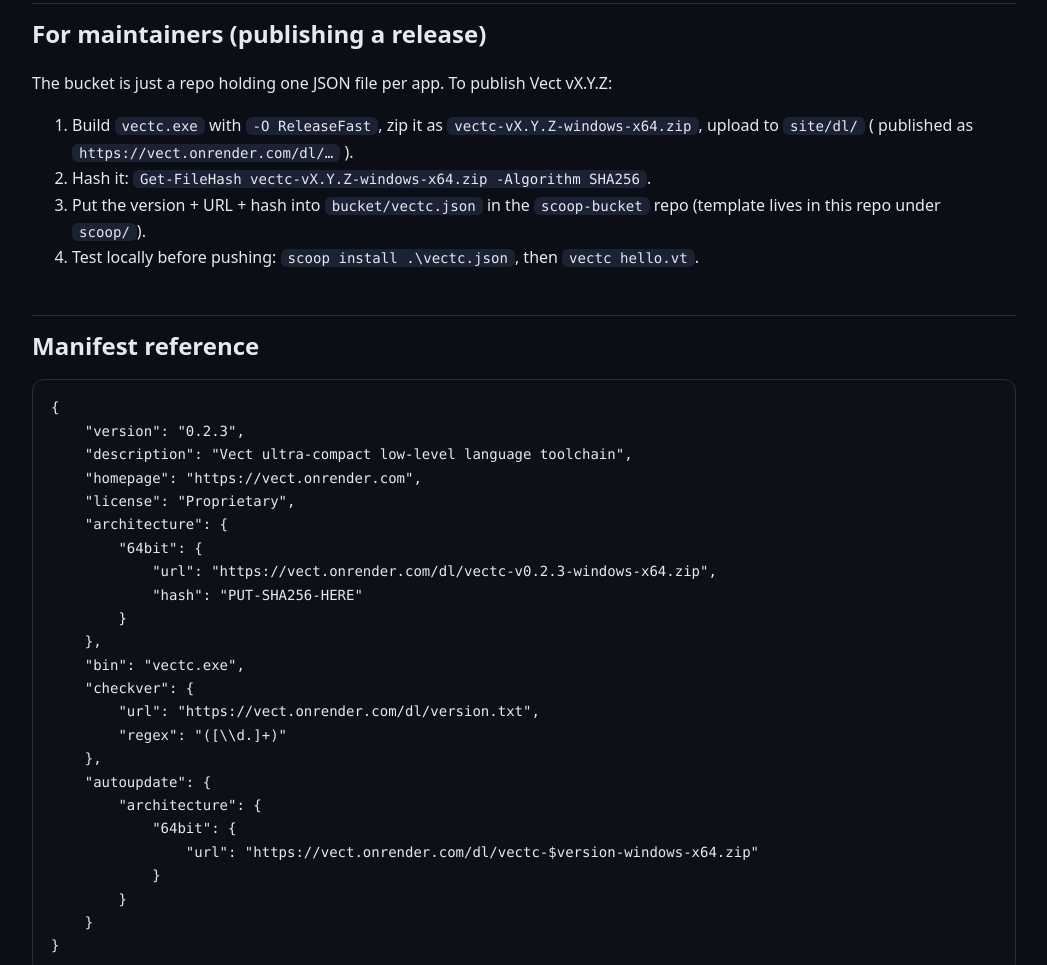
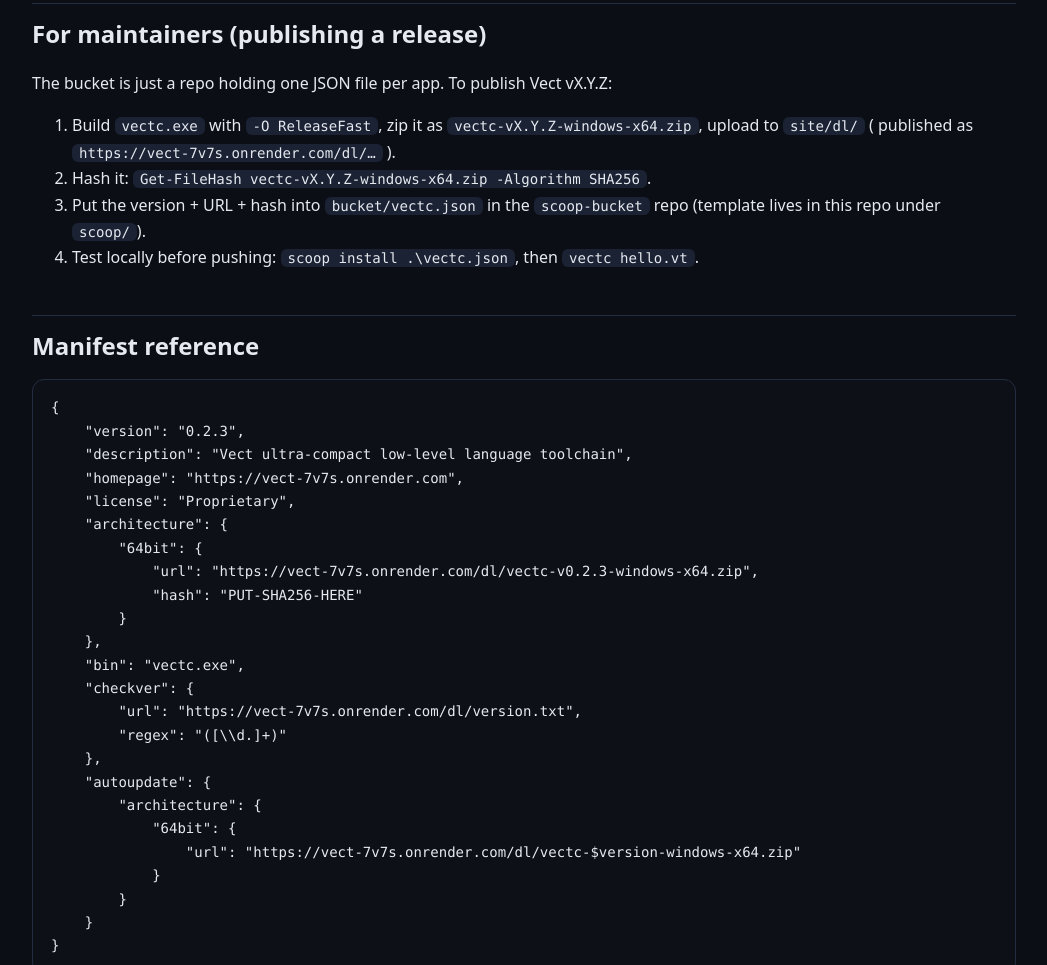
Before and after one commit to VectCode/VectLang, a plain HTML site: page site/scoop.html in a window 1280 px wide. Shown: the part 762-1727 px from the top of the page, without its empty margins (116-1163 px from the left). Drawn offline with Linux system fonts and the light colour scheme.

Commit message:
Move site to vect-7v7s.onrender.com

```diff
--- a/site/scoop.html
+++ b/site/scoop.html
@@ -32,7 +32,7 @@
   <h2 class="sec">For maintainers (publishing a release)</h2>
   <p>The bucket is just a repo holding one JSON file per app. To publish Vect vX.Y.Z:</p>
   <ol>
-    <li>Build <code>vectc.exe</code> with <code>-O ReleaseFast</code>, zip it as <code>vectc-vX.Y.Z-windows-x64.zip</code>, upload to <code>site/dl/</code> ( published as <code>https://vect.onrender.com/dl/…</code> ).</li>
+    <li>Build <code>vectc.exe</code> with <code>-O ReleaseFast</code>, zip it as <code>vectc-vX.Y.Z-windows-x64.zip</code>, upload to <code>site/dl/</code> ( published as <code>https://vect-7v7s.onrender.com/dl/…</code> ).</li>
     <li>Hash it: <code>Get-FileHash vectc-vX.Y.Z-windows-x64.zip -Algorithm SHA256</code>.</li>
     <li>Put the version + URL + hash into <code>bucket/vectc.json</code> in the <code>scoop-bucket</code> repo (template lives in this repo under <code>scoop/</code>).</li>
     <li>Test locally before pushing: <code>scoop install .\vectc.json</code>, then <code>vectc hello.vt</code>.</li>
@@ -42,23 +42,23 @@
 <pre><code>{
     "version": "0.2.3",
     "description": "Vect ultra-compact low-level language toolchain",
-    "homepage": "https://vect.onrender.com",
+    "homepage": "https://vect-7v7s.onrender.com",
     "license": "Proprietary",
     "architecture": {
         "64bit": {
-            "url": "https://vect.onrender.com/dl/vectc-v0.2.3-windows-x64.zip",
+            "url": "https://vect-7v7s.onrender.com/dl/vectc-v0.2.3-windows-x64.zip",
             "hash": "PUT-SHA256-HERE"
         }
     },
     "bin": "vectc.exe",
     "checkver": {
-        "url": "https://vect.onrender.com/dl/version.txt",
+        "url": "https://vect-7v7s.onrender.com/dl/version.txt",
         "regex": "([\\d.]+)"
     },
     "autoupdate": {
         "architecture": {
             "64bit": {
-                "url": "https://vect.onrender.com/dl/vectc-$version-windows-x64.zip"
+                "url": "https://vect-7v7s.onrender.com/dl/vectc-$version-windows-x64.zip"
             }
         }
     }
--- a/vscode-vect/package.json
+++ b/vscode-vect/package.json
@@ -9,7 +9,7 @@
         "type": "git",
         "url": "https://github.com/VectCode/VectLang"
     },
-    "homepage": "https://vect.onrender.com",
+    "homepage": "https://vect-7v7s.onrender.com",
     "engines": {
         "vscode": "^1.80.0"
     },
```
Also changed, not shown: scoop/vectc.json (+4 -4 lines), README.md.
